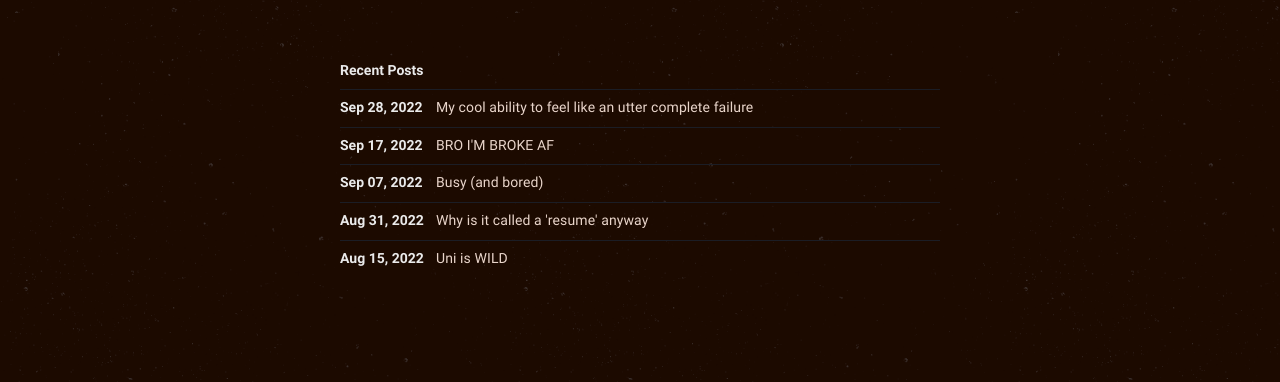
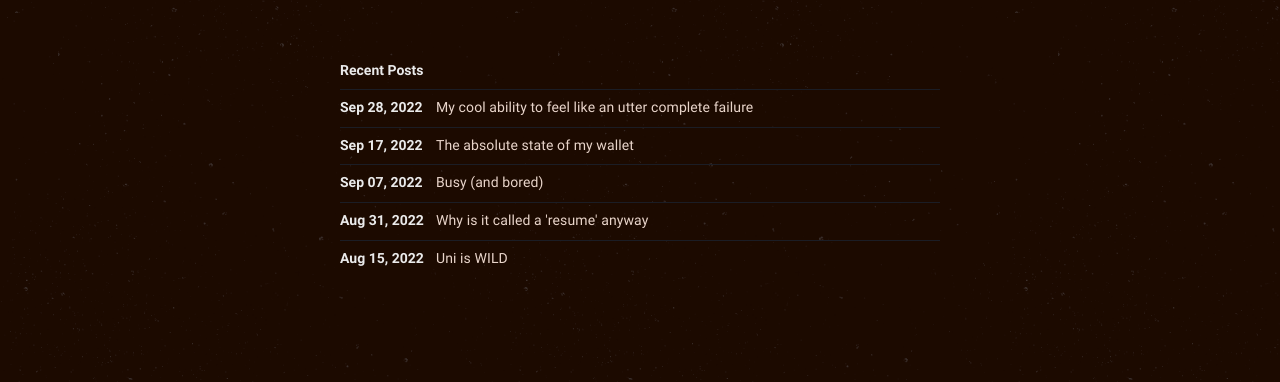
Before and after one commit to philippines69/carlcastroarchives, a Jekyll site: the page built from index.md, in a window 1280 px wide. Shown: the part 429-811 px from the top of the page. Built offline with Jekyll 4.4.1, drawn with Linux system fonts in a browser that asks for light colours.

Commit message:
Update from Forestry.io philippines69 updated _posts/2022-09-17-i-m-broke-af.md

```diff
--- a/_posts/2022-09-17-i-m-broke-af.md
+++ b/_posts/2022-09-17-i-m-broke-af.md
@@ -2,7 +2,7 @@
 tags:
 - Personal
 layout: post
-title: BRO I'M BROKE AF
+title: The absolute state of my wallet
 date: 2022-09-16 16:00:00 +0000
 categories: Personal
 
```
